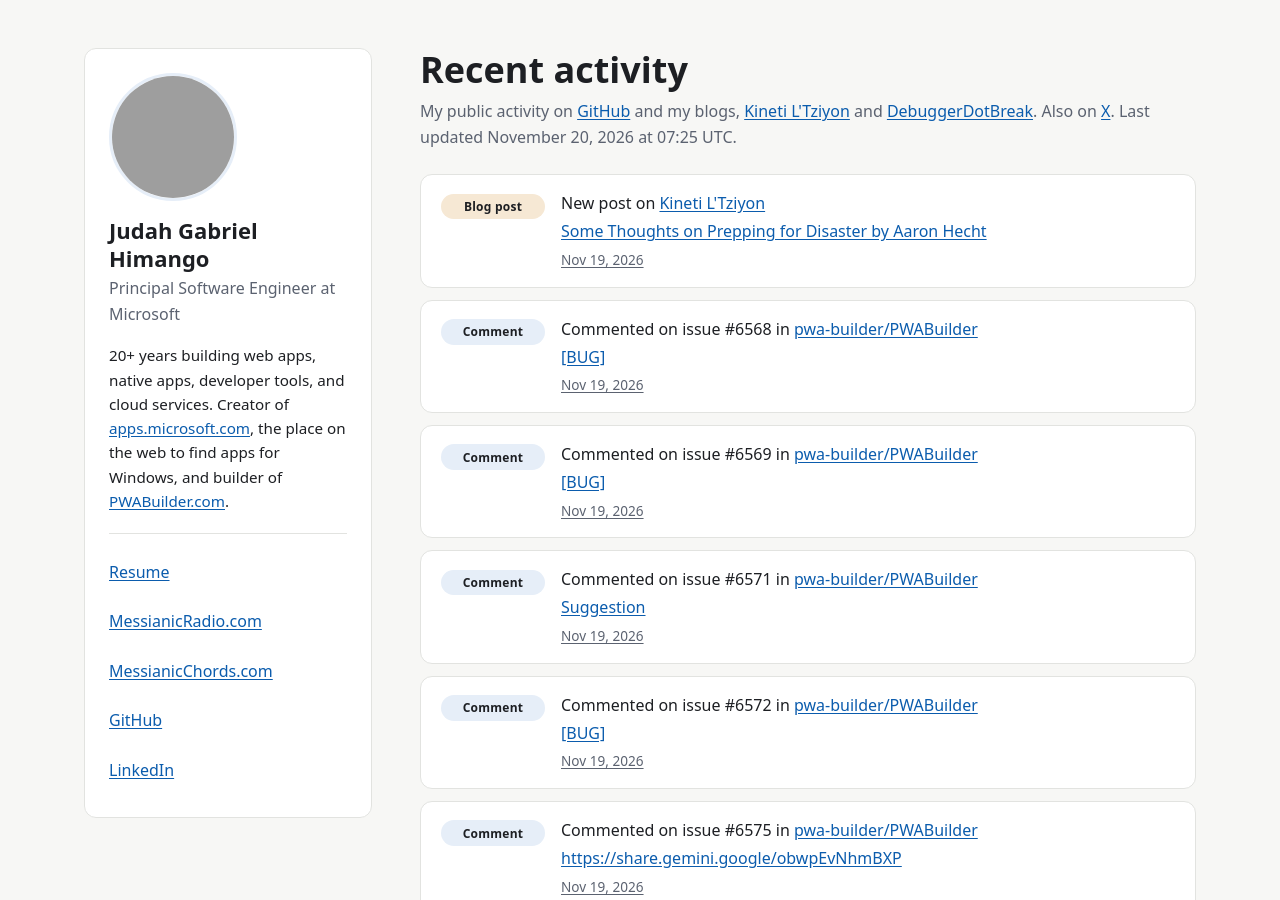
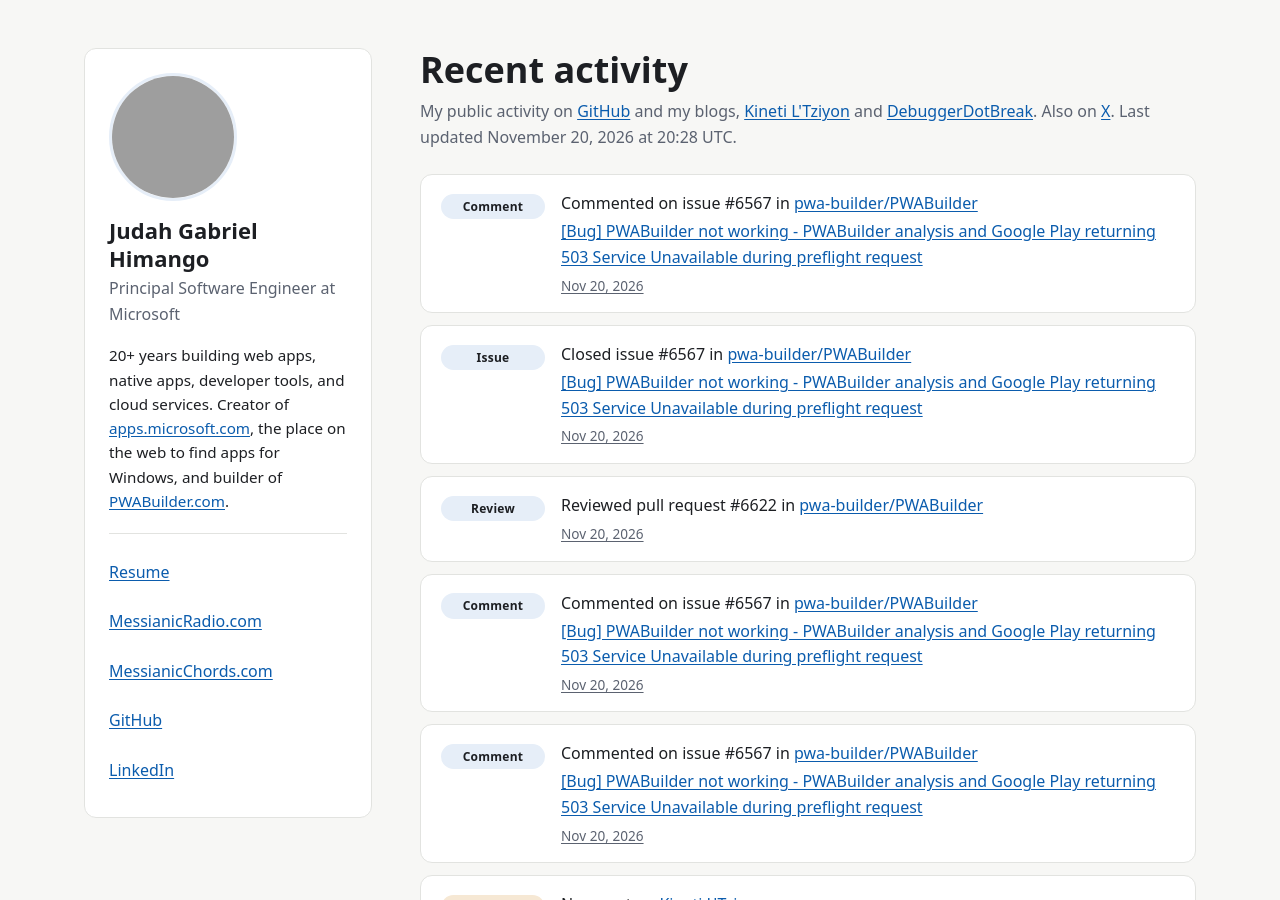
Before and after one commit to JudahGabriel/JudahGabriel.github.io, a Jekyll site: the page built from index.html, in a window 1280 px wide and 900 px high. Built offline with Jekyll 4.4.1, drawn with Linux system fonts in a browser that asks for light colours; some of the changed text lies outside the part shown; grey boxes are pictures that could not be loaded.

Commit message:
Refresh activity feed

```diff
--- a/_data/activity.json
+++ b/_data/activity.json
@@ -1,7 +1,67 @@
 {
-  "generated_at": "2026-11-20T07:25:18.365Z",
+  "generated_at": "2026-11-20T20:28:02.071Z",
   "x_since_id": "2122477606541066320",
   "items": [
+    {
+      "id": "github-20802047264",
+      "source": "github",
+      "context": "pwa-builder/PWABuilder",
+      "context_url": "https://github.com/pwa-builder/PWABuilder",
+      "created_at": "2026-11-20T20:24:56.000Z",
+      "kind": "comment",
+      "label": "Comment",
+      "action": "Commented on issue #6567 in",
+      "title": "[Bug] PWABuilder not working - PWABuilder analysis and Google Play returning 503 Service Unavailable during preflight request",
+      "url": "https://github.com/pwa-builder/PWABuilder/issues/6567#issuecomment-7049800151"
+    },
+    {
+      "id": "github-20802044106",
+      "source": "github",
+      "context": "pwa-builder/PWABuilder",
+      "context_url": "https://github.com/pwa-builder/PWABuilder",
+      "created_at": "2026-11-20T20:24:56.000Z",
+      "kind": "issue",
+      "label": "Issue",
+      "action": "Closed issue #6567 in",
+      "title": "[Bug] PWABuilder not working - PWABuilder analysis and Google Play returning 503 Service Unavailable during preflight request",
+      "url": "https://github.com/pwa-builder/PWABuilder/issues/6567"
+    },
+    {
+      "id": "github-20801476371",
+      "source": "github",
+      "context": "pwa-builder/PWABuilder",
+      "context_url": "https://github.com/pwa-builder/PWABuilder",
+      "created_at": "2026-11-20T20:17:52.000Z",
+      "kind": "review",
+      "label": "Review",
+      "action": "Reviewed pull request #6622 in",
+      "title": null,
+      "url": "https://github.com/pwa-builder/PWABuilder/pull/6622#pullrequestreview-5998791662"
+    },
+    {
+      "id": "github-20794846683",
+      "source": "github",
+      "context": "pwa-builder/PWABuilder",
+      "context_url": "https://github.com/pwa-builder/PWABuilder",
+      "created_at": "2026-11-20T18:58:30.000Z",
+      "kind": "comment",
+      "label": "Comment",
+      "action": "Commented on issue #6567 in",
+      "title": "[Bug] PWABuilder not working - PWABuilder analysis and Google Play returning 503 Service Unavailable during preflight request",
+      "url": "https://github.com/pwa-builder/PWABuilder/issues/6567#issuecomment-7048062754"
+    },
+    {
+      "id": "github-20789794065",
+      "source": "github",
+      "context": "pwa-builder/PWABuilder",
+      "context_url": "https://github.com/pwa-builder/PWABuilder",
+      "created_at": "2026-11-20T18:00:25.000Z",
+      "kind": "comment",
+      "label": "Comment",
+      "action": "Commented on issue #6567 in",
+      "title": "[Bug] PWABuilder not working - PWABuilder analysis and Google Play returning 503 Service Unavailable during preflight request",
+      "url": "https://github.com/pwa-builder/PWABuilder/issues/6567#issuecomment-7046855318"
+    },
     {
       "id": "kineti-https://blog.judahgabriel.com/2026/11/some-thoughts-on-prepping-for-disaster.html",
       "source": "kineti",
@@ -219,18 +279,6 @@
       "url": "https://github.com/pwa-builder/PWABuilder/issues/6596#issuecomment-7018115863"
     },
     {
-      "id": "github-20685474157",
-      "source": "github",
-      "context": "pwa-builder/PWABuilder",
-      "context_url": "https://github.com/pwa-builder/PWABuilder",
-      "created_at": "2026-11-19T18:24:40.000Z",
-      "kind": "comment",
-      "label": "Comment",
-      "action": "Commented on issue #6597 in",
-      "title": "[BUG]",
-      "url": "https://github.com/pwa-builder/PWABuilder/issues/6597#issuecomment-7018114608"
-    },
-    {
       "id": "github-20715360834",
       "source": "github",
       "context": "pwa-builder/PWABuilder",
@@ -241,18 +289,6 @@
       "action": "Commented on issue #6598 in",
       "title": "ARTS AI ASISTANS",
       "url": "https://github.com/pwa-builder/PWABuilder/issues/6598#issuecomment-7018113294"
-    },
-    {
-      "id": "github-20685464044",
-      "source": "github",
-      "context": "pwa-builder/PWABuilder",
-      "context_url": "https://github.com/pwa-builder/PWABuilder",
-      "created_at": "2026-11-19T18:24:30.000Z",
-      "kind": "comment",
-      "label": "Comment",
-      "action": "Commented on issue #6600 in",
-      "title": "[BUG]",
-      "url": "https://github.com/pwa-builder/PWABuilder/issues/6600#issuecomment-7018110882"
     },
     {
       "id": "github-20715351423",
@@ -301,42 +337,6 @@
       "action": "Commented on issue #6609 in",
       "title": "Worth",
       "url": "https://github.com/pwa-builder/PWABuilder/issues/6609#issuecomment-7018097831"
-    },
-    {
-      "id": "github-20685423917",
-      "source": "github",
-      "context": "pwa-builder/PWABuilder",
-      "context_url": "https://github.com/pwa-builder/PWABuilder",
-      "created_at": "2026-11-19T18:23:53.000Z",
-      "kind": "comment",
-      "label": "Comment",
-      "action": "Commented on issue #6610 in",
-      "title": "[BUG] worth",
-      "url": "https://github.com/pwa-builder/PWABuilder/issues/6610#issuecomment-7018096489"
-    },
-    {
-      "id": "github-20685409435",
-      "source": "github",
-      "context": "pwa-builder/PWABuilder",
-      "context_url": "https://github.com/pwa-builder/PWABuilder",
-      "created_at": "2026-11-19T18:23:39.000Z",
-      "kind": "comment",
-      "label": "Comment",
-      "action": "Commented on issue #6614 in",
-      "title": "hh",
-      "url": "https://github.com/pwa-builder/PWABuilder/issues/6614#issuecomment-7018091078"
-    },
-    {
-      "id": "github-20685399738",
-      "source": "github",
-      "context": "pwa-builder/PWABuilder",
-      "context_url": "https://github.com/pwa-builder/PWABuilder",
-      "created_at": "2026-11-19T18:23:30.000Z",
-      "kind": "comment",
-      "label": "Comment",
-      "action": "Commented on issue #6617 in",
-      "title": "[BUG] Internal Code Error 500",
-      "url": "https://github.com/pwa-builder/PWABuilder/issues/6617#issuecomment-7018087358"
     },
     {
       "id": "github-20715283113",
```
